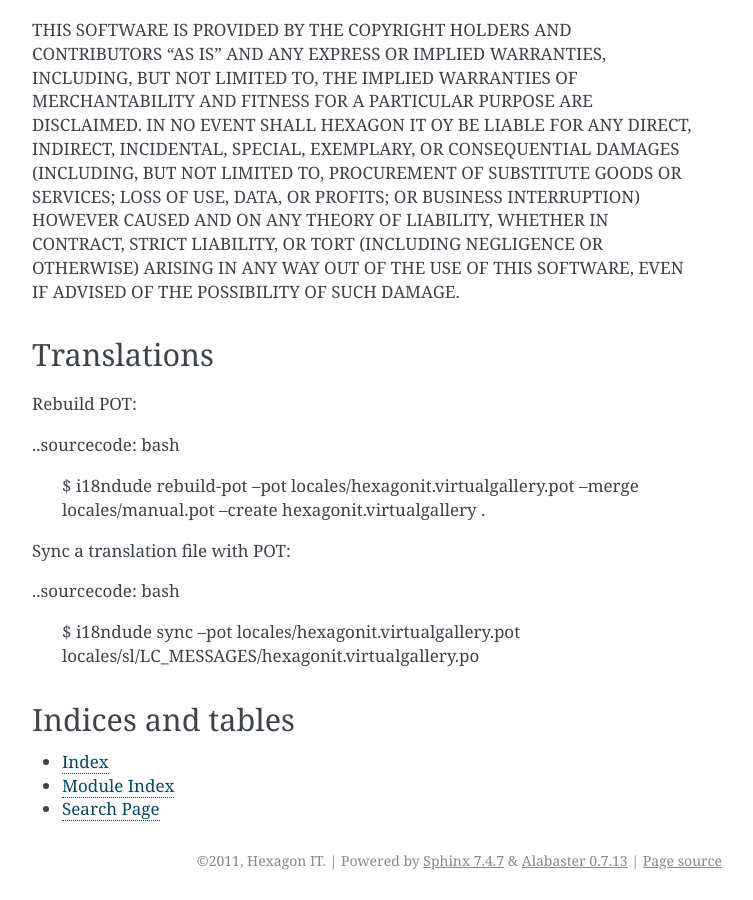
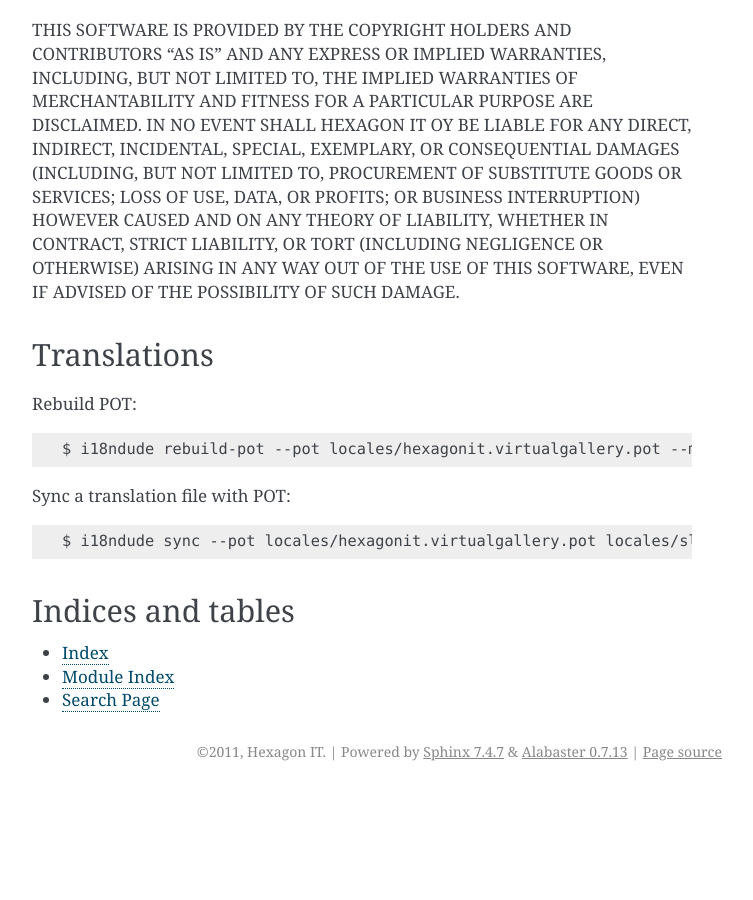
Before and after one commit to hexagonit/hexagonit.virtualgallery, a Sphinx documentation site: the page built from hexagonit/virtualgallery/docs/index.rst, in a window 1280 px wide and 900 px high, scrolled down 2602 px. Shown: the whole window, without its empty margins (388-1141 px from the left). Built offline with Sphinx 7.4.7, drawn with Linux system fonts in a browser that asks for light colours; after the commit the page ends 3393 px from its top, so only the background shows below that.

Commit message:
Fixed the rendering of the i18ndude examples.

```diff
--- a/hexagonit/virtualgallery/docs/index.rst
+++ b/hexagonit/virtualgallery/docs/index.rst
@@ -9,13 +9,13 @@ Translations
 
 Rebuild POT:
 
-..sourcecode: bash
+.. code-block:: sh
 
     $ i18ndude rebuild-pot --pot locales/hexagonit.virtualgallery.pot --merge locales/manual.pot --create hexagonit.virtualgallery .
 
 Sync a translation file with POT:
 
-..sourcecode: bash
+.. code-block:: sh
 
     $ i18ndude sync --pot locales/hexagonit.virtualgallery.pot locales/sl/LC_MESSAGES/hexagonit.virtualgallery.po
 
```
